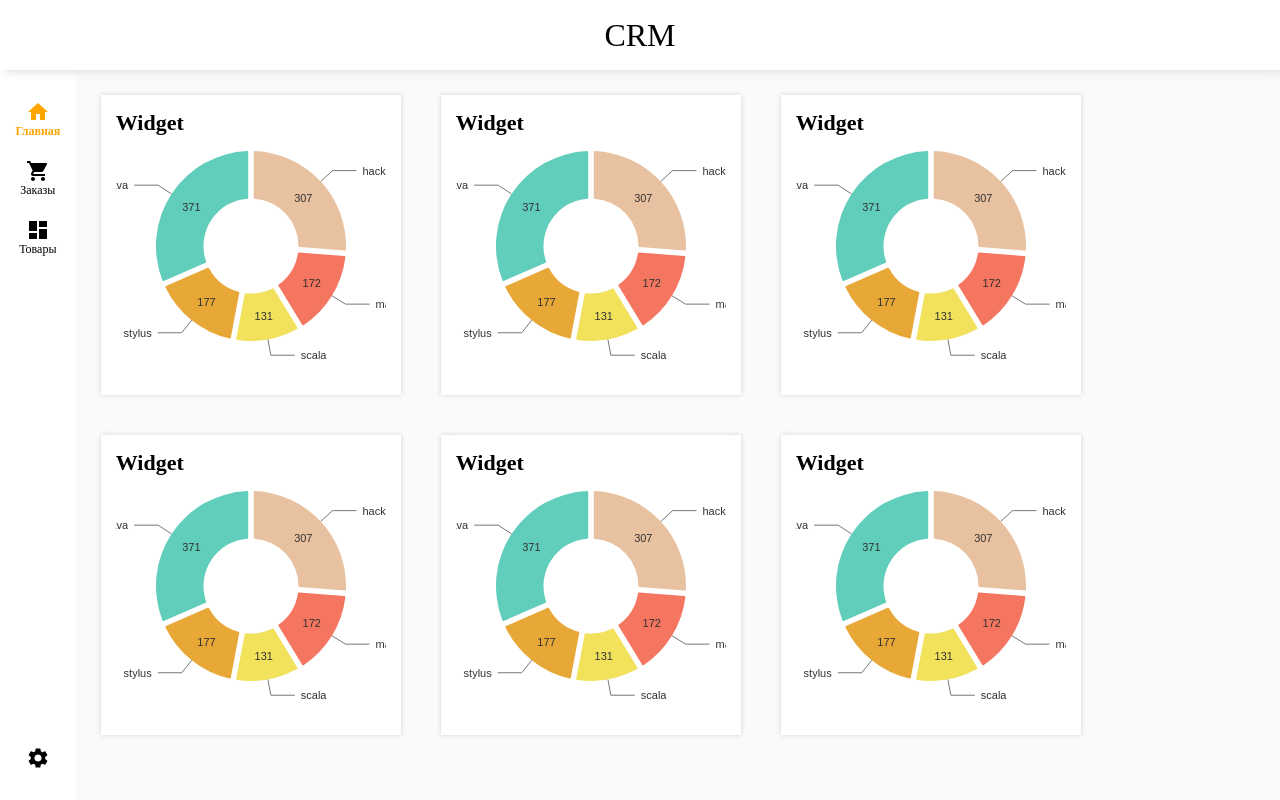
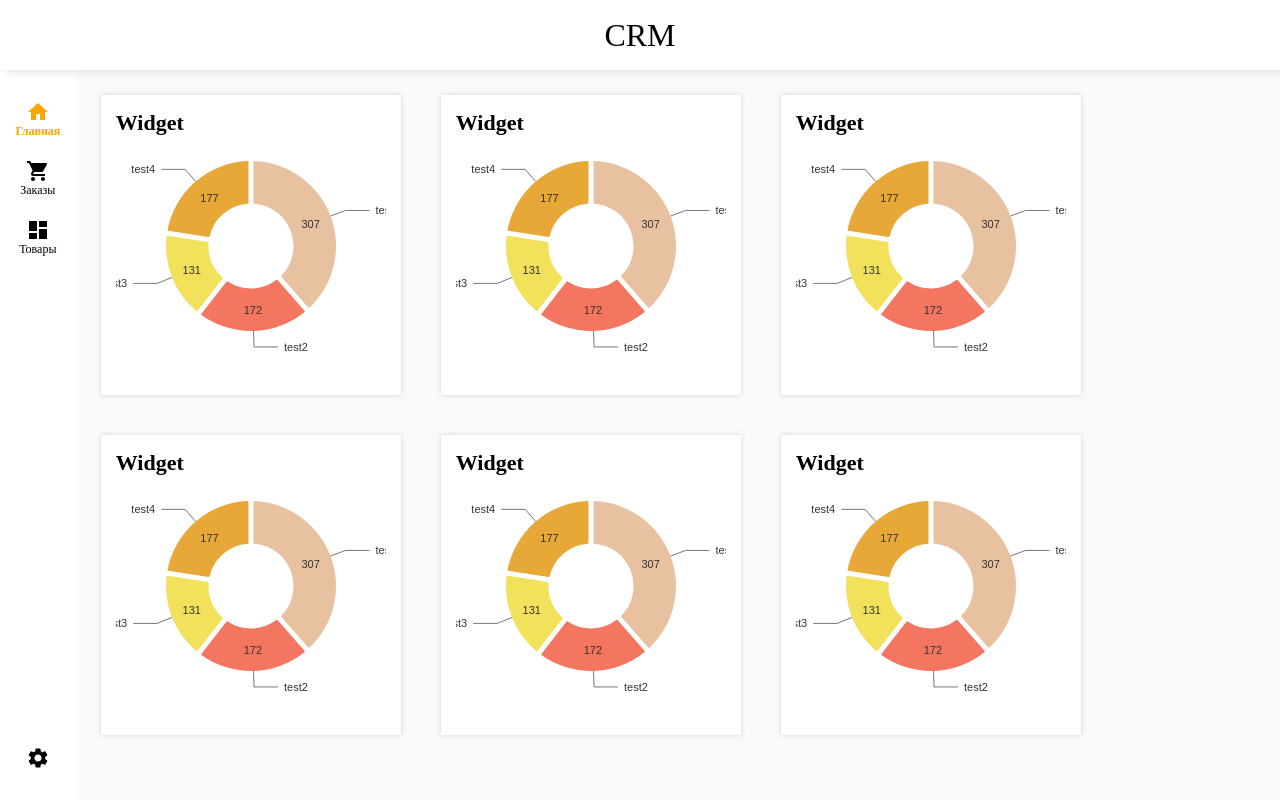
Before and after one commit to alexandrryazanov/test-project-cod, a React (Create React App) app: page / in a window 1280 px wide. Built offline with nearby package versions, Linux system fonts and the light colour scheme.

Commit message:
fix(PieChart): rewrite temp data fo chart

```diff
--- a/src/components/Charts/Pie/index.js
+++ b/src/components/Charts/Pie/index.js
@@ -2,43 +2,17 @@ import React from "react";
 import { ResponsivePie } from "@nivo/pie";
 
 const data = [
-    {
-        id: "hack",
-        label: "hack",
-        value: 307,
-        color: "hsl(255, 70%, 50%)",
-    },
-    {
-        id: "make",
-        label: "make",
-        value: 172,
-        color: "hsl(265, 70%, 50%)",
-    },
-    {
-        id: "scala",
-        label: "scala",
-        value: 131,
-        color: "hsl(219, 70%, 50%)",
-    },
-    {
-        id: "stylus",
-        label: "stylus",
-        value: 177,
-        color: "hsl(350, 70%, 50%)",
-    },
-    {
-        id: "java",
-        label: "java",
-        value: 371,
-        color: "hsl(111, 70%, 50%)",
-    },
+    { id: "test1", value: 307 },
+    { id: "test2", value: 172 },
+    { id: "test3", value: 131 },
+    { id: "test4", value: 177 },
 ];
 
 const Pie = () => {
     return (
         <ResponsivePie
             data={data} // данные
-            margin={{ top: 0, right: 40, bottom: 70, left: 40 }} // отступы
+            margin={{ top: 0, right: 50, bottom: 70, left: 50 }} // отступы
             innerRadius={0.5} // радиус дырки бублика
             padAngle={3} // пробелы между секторами
             cornerRadius={1} //Закругление рамки каждого сектора
```
